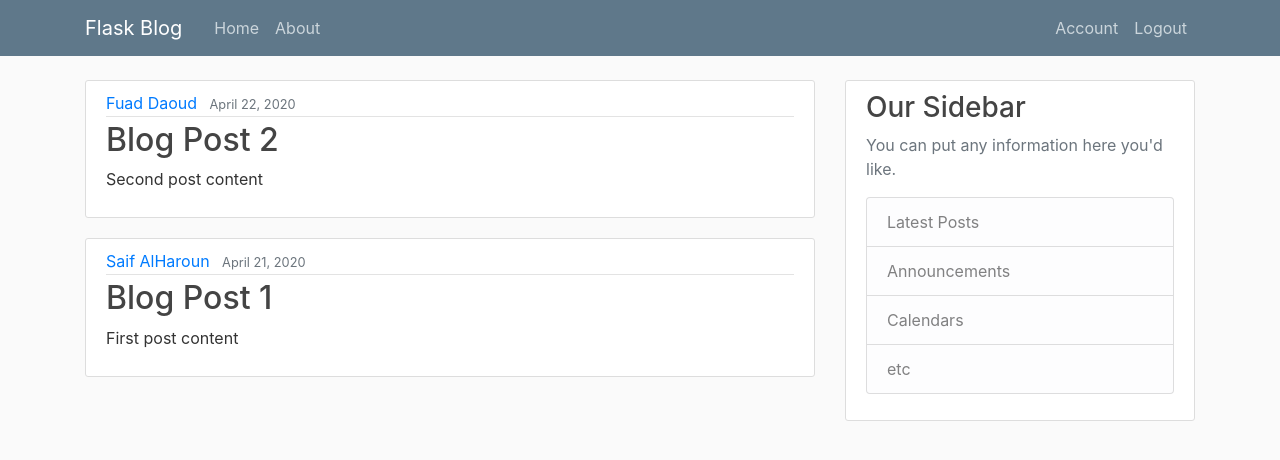
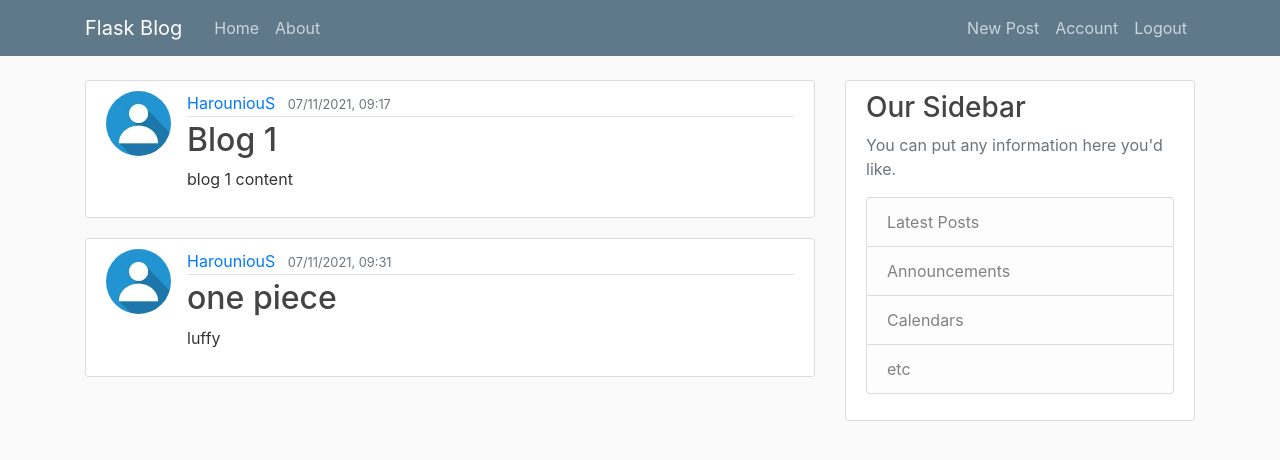
Before and after one commit to HarouniouS/flask-trainging, a Flask app: page / in a window 1280 px wide. Shown: the top 460 px of the page. Run offline with Flask 2, Linux system fonts and the light colour scheme; a user stored in the database is signed in; data comes from the database, SQL or seed files in the repository; both versions use the stored data as it was after the commit; some libraries are stand-ins or nearby versions.

Commit message:
more features of posting (dynamic)

```diff
--- a/flaskblog/routes.py
+++ b/flaskblog/routes.py
@@ -3,28 +3,15 @@ import secrets
 from PIL import Image
 from flask import render_template, url_for, flash, request, redirect, request
 from flaskblog.models import User, Post
-from flaskblog.forms import RegistrationForm, LoginForm, UpdateAccountForm
+from flaskblog.forms import RegistrationForm, LoginForm, UpdateAccountForm, PostForm
 from flaskblog import app, db, bcrypt
 from flask_login import login_user, current_user, logout_user, login_required
 
-posts = [
-    {
-        'author': 'Fuad Daoud',
-        'title': 'Blog Post 2',
-        'content': 'Second post content',
-        'date_posted': 'April 22, 2020'
-    },
-    {
-        'author': 'Saif AlHaroun',
-        'title': 'Blog Post 1',
-        'content': 'First post content',
-        'date_posted': 'April 21, 2020'
-    }
-]
 
 @app.route("/")
 @app.route("/home")
 def home():
+    posts = Post.query.all()
     return render_template('home.html', posts=posts, title='Home')
 
 @app.route("/about")
@@ -95,3 +82,20 @@ def account():
         form.email.data = current_user.email
     image_file = url_for('static', filename='profile_pics/' + current_user.image_file)
     return render_template('account.html', title='Account', image_file=image_file, form = form)
+
+@app.route("/post/new", methods=['GET', 'POST'])
+@login_required
+def new_post():
+    form = PostForm()
+    if form.validate_on_submit():
+        post = Post(title = form.title.data, content = form.content.data, author = current_user)
+        db.session.add(post)
+        db.session.commit()
+        flash('Your post has been created!', 'success')
+        return redirect(url_for('home'))
+    return render_template('create_post.html', title='New Post', form=form)
+
+@app.route("/post/<int:post_id>")
+def post(post_id):
+    post = Post.query.get_or_404(post_id)
+    return render_template('post.html', title=post.title, post=post)
--- a/flaskblog/templates/home.html
+++ b/flaskblog/templates/home.html
@@ -2,12 +2,13 @@
 {% block content %}
     {% for post in posts %}
         <article class="media content-section">
+            <img class="rounded-circle article-img" src = "{{ url_for('static', filename = 'profile_pics/' + post.author.image_file) }}">
             <div class="media-body">
             <div class="article-metadata">
-                <a class="mr-2" href="#">{{ post.author }}</a>
-                <small class="text-muted">{{ post.date_posted }}</small>
+                <a class="mr-2" href="#">{{ post.author.username }}</a>
+                <small class="text-muted">{{ post.date_posted.strftime('%m/%d/%Y, %H:%M') }}</small>
             </div>
-            <h2><a class="article-title" href="#">{{ post.title }}</a></h2>
+            <h2><a class="article-title" href="{{ url_for('post', post_id = post.id) }}">{{ post.title }}</a></h2>
             <p class="article-content">{{ post.content }}</p>
             </div>
         </article>
--- a/flaskblog/templates/layout.html
+++ b/flaskblog/templates/layout.html
@@ -32,6 +32,7 @@
             <!-- Navbar Right Side -->
             <div class="navbar-nav">
               {% if current_user.is_authenticated %}
+                <a class="nav-item nav-link" href="{{ url_for('new_post') }}">New Post</a>
                 <a class="nav-item nav-link" href="{{ url_for('account') }}">Account</a>
                 <a class="nav-item nav-link" href="{{ url_for('logout') }}">Logout</a>
               {% else %}
```
Also changed, not shown: flaskblog/forms.py (+6 -1 lines), flaskblog/templates/create_post.html (added, +40 -0 lines), flaskblog/templates/post.html (added, +15 -0 lines), requirements.txt (+7 -137 lines), flaskblog/site.db.
